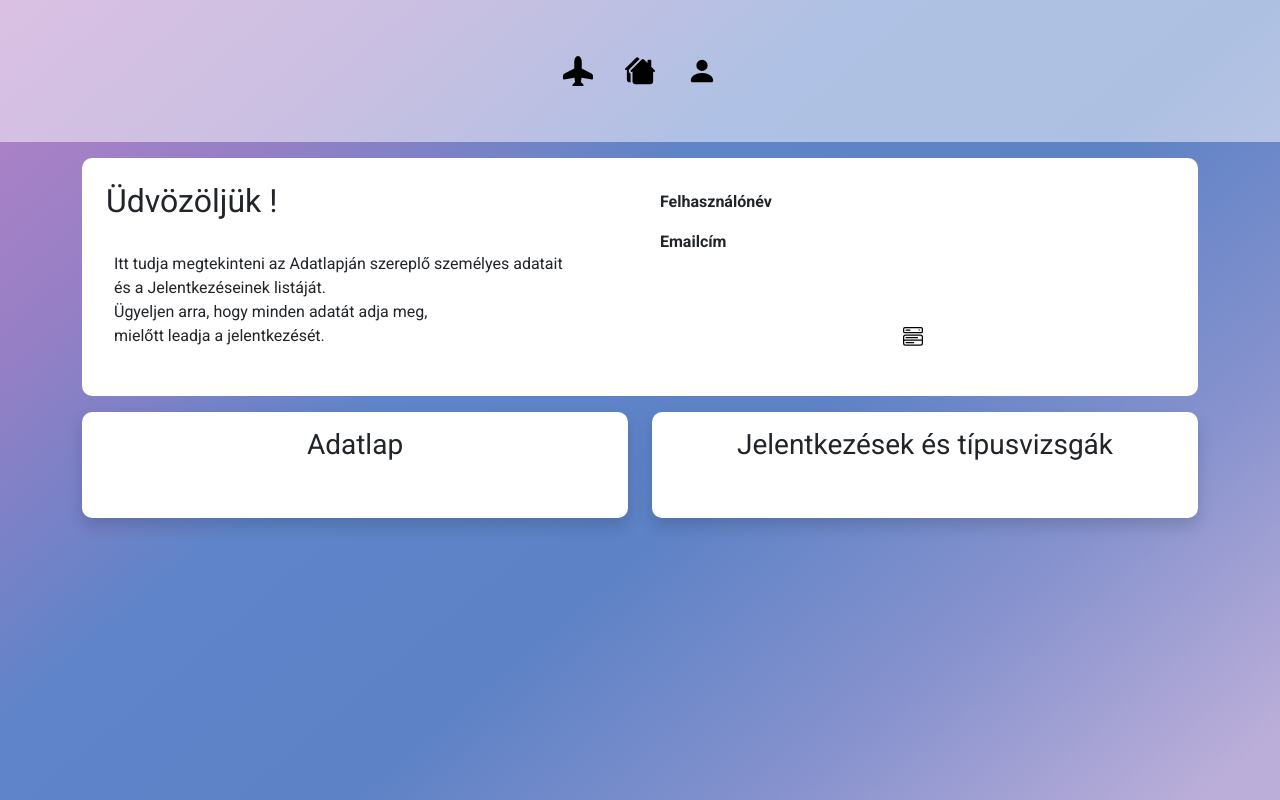
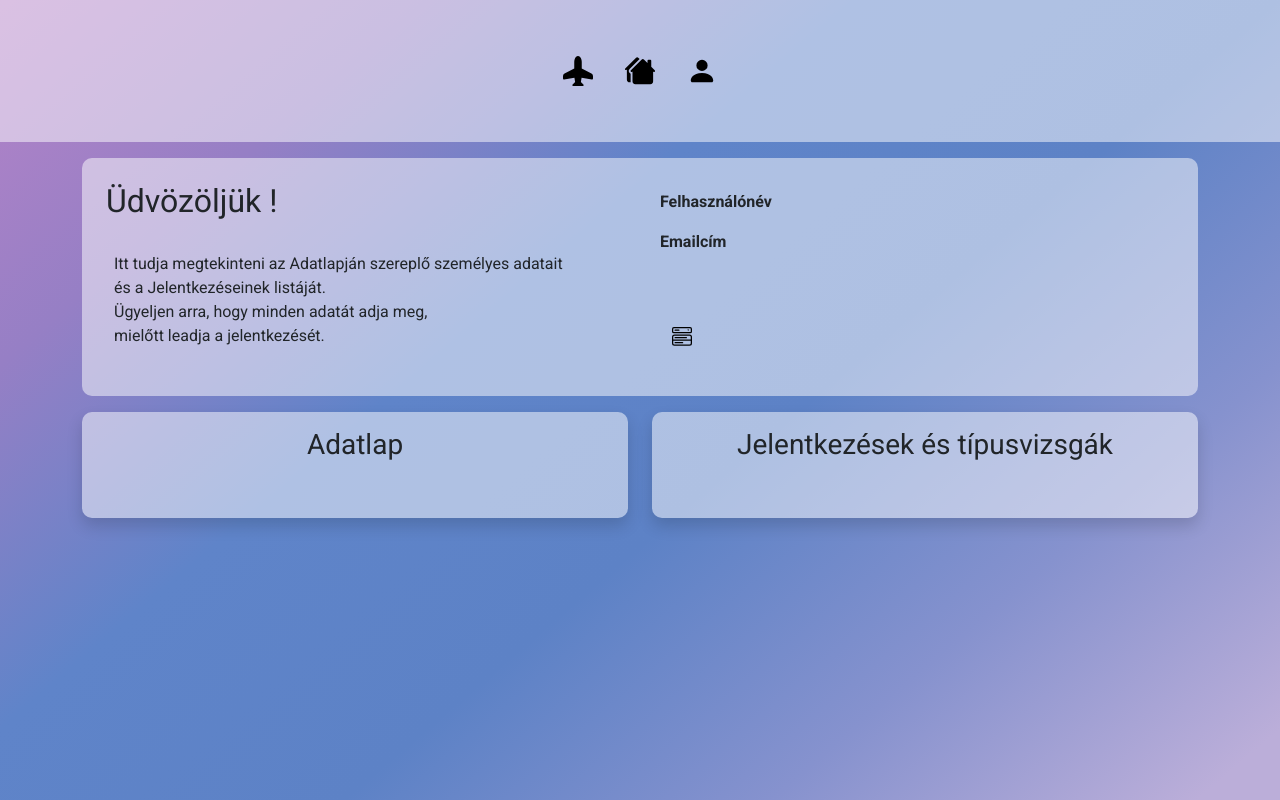
Before and after one commit to KisgyuriBeni/RepuloSuli, an Angular app: page /profil in a window 1280 px wide. Shown: the top 800 px of the page. Built offline with nearby package versions, Linux system fonts and the light colour scheme.

Commit message:
profil design kesz, menu gomb modositas

```diff
--- a/src/app/parts/profil/profil.component.css
+++ b/src/app/parts/profil/profil.component.css
@@ -1,6 +1,17 @@
 .card{
     border-radius: 10px ;
     border:none;
+    background-color: rgb(255, 255, 255,0.5);
+}
+table tbody tr th{
+    background-color: rgb(255, 255, 255,0.0);
+}
+#slidemenu{
+    background-color: rgb(255, 255, 255,0.0);
+    border-radius: 20px;
+}
+#slidemenu:hover{
+    background-color: rgb(0, 0, 0,0.2);
 }
 .container{
     min-height: 100vh;
--- a/src/app/parts/profil/profil.component.html
+++ b/src/app/parts/profil/profil.component.html
@@ -61,8 +61,8 @@
                       </tbody>
                 </table>
             </div>
-            <div class="text-center p-2">
-                <button class="btn btn-light" type="button" data-bs-toggle="offcanvas" data-bs-target="#profilmenu" aria-controls="offcanvasExample">
+            <div class="p-2">
+                <button id="slidemenu" class="btn btn-light" type="button" data-bs-toggle="offcanvas" data-bs-target="#profilmenu" aria-controls="offcanvasExample">
                     <svg xmlns="http://www.w3.org/2000/svg" width="20" height="20" fill="currentColor" class="bi bi-menu-button-wide" viewBox="0 0 16 16">
                         <path d="M0 1.5A1.5 1.5 0 0 1 1.5 0h13A1.5 1.5 0 0 1 16 1.5v2A1.5 1.5 0 0 1 14.5 5h-13A1.5 1.5 0 0 1 0 3.5zM1.5 1a.5.5 0 0 0-.5.5v2a.5.5 0 0 0 .5.5h13a.5.5 0 0 0 .5-.5v-2a.5.5 0 0 0-.5-.5z"/>
                         <path d="M2 2.5a.5.5 0 0 1 .5-.5h3a.5.5 0 0 1 0 1h-3a.5.5 0 0 1-.5-.5m10.823.323-.396-.396A.25.25 0 0 1 12.604 2h.792a.25.25 0 0 1 .177.427l-.396.396a.25.25 0 0 1-.354 0M0 8a2 2 0 0 1 2-2h12a2 2 0 0 1 2 2v5a2 2 0 0 1-2 2H2a2 2 0 0 1-2-2zm1 3v2a1 1 0 0 0 1 1h12a1 1 0 0 0 1-1v-2zm14-1V8a1 1 0 0 0-1-1H2a1 1 0 0 0-1 1v2zM2 8.5a.5.5 0 0 1 .5-.5h9a.5.5 0 0 1 0 1h-9a.5.5 0 0 1-.5-.5m0 4a.5.5 0 0 1 .5-.5h6a.5.5 0 0 1 0 1h-6a.5.5 0 0 1-.5-.5"/>
```
